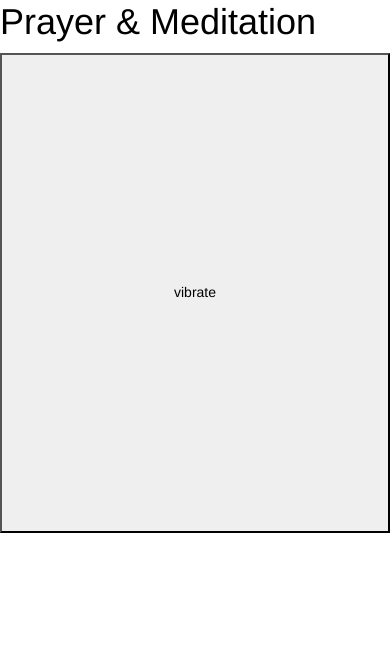
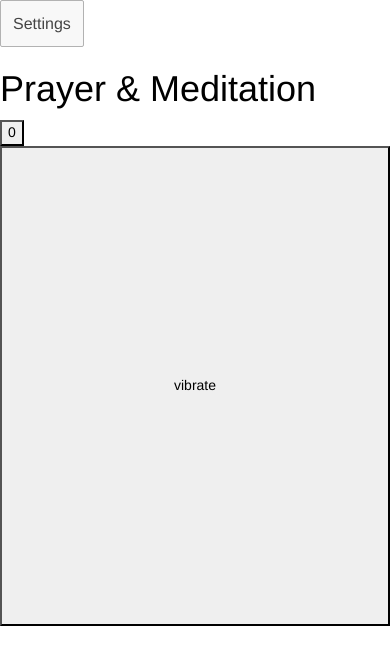
Before and after one commit to temitope/vibration, a website: page www/index.html in a window 390 px wide. Drawn offline with Linux system fonts and the light colour scheme; some packages are replaced by stand-ins of ours; files that its build step writes are made by us from their sources.

Commit message:
added buttons and labels to header bar

```diff
--- a/www/index.html
+++ b/www/index.html
@@ -27,7 +27,13 @@
 
     <ion-pane>
       <ion-header-bar class="bar-stable">
+        <div class="buttons">
+          <button class="button">Settings</button>
+        </div>
         <h1 class="title">Prayer & Meditation</h1>
+        <div class="buttons">
+          <button class="dacount">0</button>
+        </div>
       </ion-header-bar>
       <ion-content ng-controller="myCtrl">
 
--- a/www/js/app.js
+++ b/www/js/app.js
@@ -34,7 +34,7 @@ ionicApp.controller('myCtrl', function($scope , $cordovaVibration, $cordovaMedia
       }*/
 
       start++;
-      $(".vbutt").html(start +"");
+      $(".dacount").html(start +"");
       if(start==hi){
         if(trip>0)
           return;//dont interfere with the alert process if its in the middle of intervals
```
